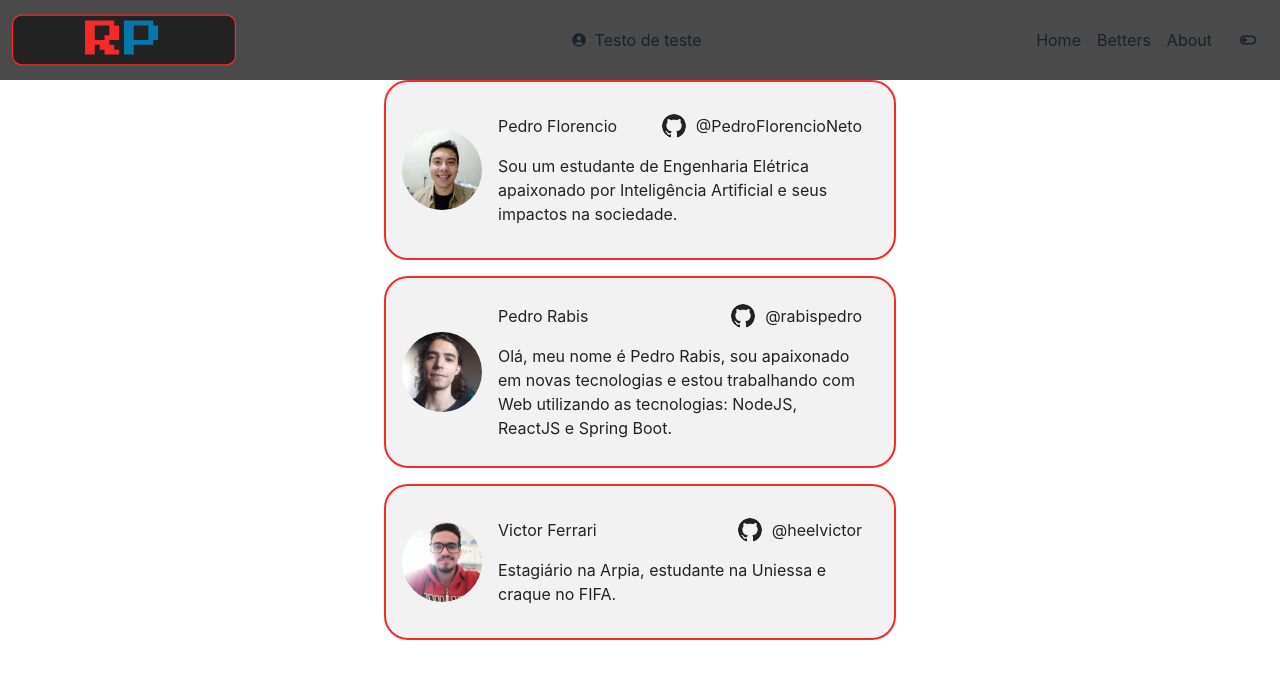
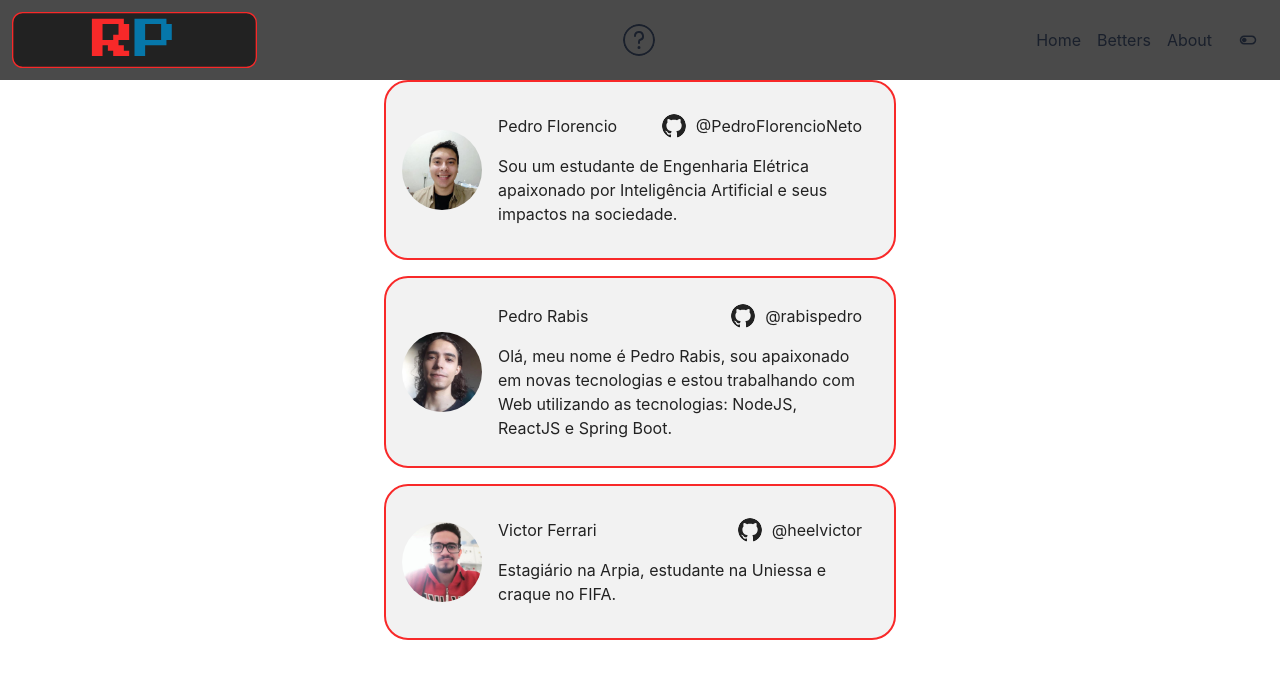
Before and after one commit to rabispedro/rinha-de-pedro, a React (Create React App) app: page / in a window 1280 px wide. Shown: the top 678 px of the page. Built offline with nearby package versions, Linux system fonts and the light colour scheme.

Commit message:
:construction: Melhorias no indicador do Header

```diff
--- a/src/Components/Header/index.tsx
+++ b/src/Components/Header/index.tsx
@@ -1,9 +1,14 @@
-import { Flex, HStack, Image, Link, Text } from "@chakra-ui/react";
-import { MdAccountCircle } from "react-icons/md";
+import { Flex, HStack, Icon, Image, Link, Text } from "@chakra-ui/react";
+import { IconType } from "react-icons";
 import Logo from "../../assets/icons/logo.svg";
 import { ThemeSwitcher } from "../ThemeSwitcher";
 
-const Header: React.FC = () => {
+interface HeaderProps {
+	pageName: string,
+	pageIcon: IconType
+}
+
+const Header: React.FC<HeaderProps> = ({ pageName, pageIcon }) => {
 	return (
 		<>
 			<Flex
@@ -19,18 +24,28 @@ const Header: React.FC = () => {
 				<Image
 					src={Logo}
 					alt="Rinha de Pedro"
-					boxSize="14rem"
+					// boxSize="14rem"
+					h="100%"
+					w="auto"
 				/>
-				{/* <Icon  src={MdAccountCircle} /> */}
-				<HStack>
-					<MdAccountCircle />
-					<Text>Testo de teste</Text>
+				<HStack
+					spacing="1rem"
+				>
+					<Icon
+						as={pageIcon}
+						w="2rem"
+						h="2rem"
+						borderRadius="50%"
+					/>
+					<Text
+						fontSize="1.5rem"
+					>{pageName}</Text>
 				</HStack>
 				<HStack
 					alignItems="center"
 					justifyContent="space-between"
 
-					spacing="4"
+					spacing="1rem"
 				>
 					<Link>Home</Link>
 					<Link>Betters</Link>
```
